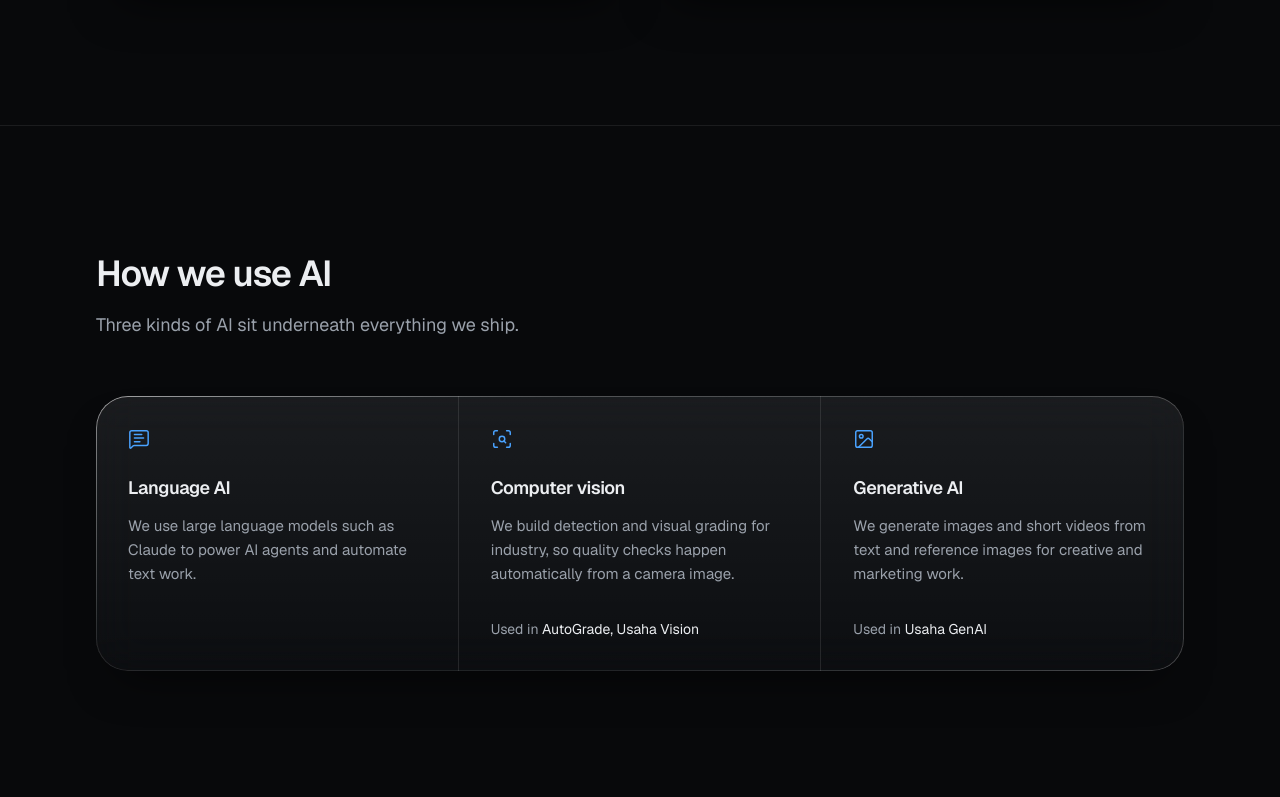
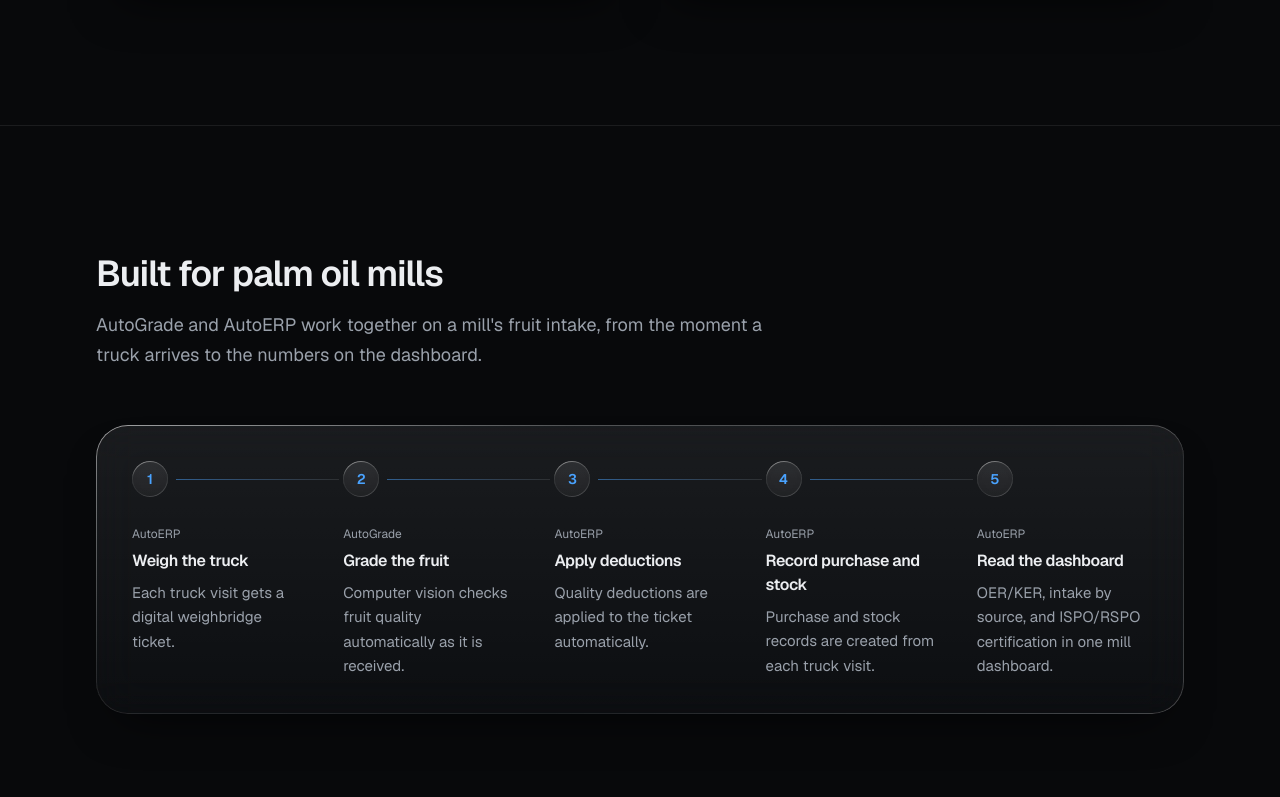
Before and after one commit to delta-anugrah/usaha-ai-landing-page, a Next.js app: page / in a window 1280 px wide. Shown: the part 2000-2797 px from the top of the page. Built offline with nearby package versions, Linux system fonts and the light colour scheme.

Commit message:
feat: palm oil mill flow, How we work, fuller footer; contact email support@usaha.ai

```diff
--- a/app/page.tsx
+++ b/app/page.tsx
@@ -2,6 +2,7 @@
 import { Capabilities } from "@/components/capabilities";
 import { Hero } from "@/components/hero";
 import { Navbar } from "@/components/navbar";
+import { PalmOil } from "@/components/palm-oil";
 import { Products } from "@/components/products";
 
 export default function Home() {
@@ -11,6 +12,7 @@
       <main id="main">
         <Hero />
         <Products />
+        <PalmOil />
         <Capabilities />
         <About />
         <Contact />
--- a/components/about-contact.tsx
+++ b/components/about-contact.tsx
@@ -1,11 +1,12 @@
+import type { ReactNode } from "react";
 import { MapPin } from "lucide-react";
-import { about, contact, site } from "@/content";
+import { about, contact, hero, nav, products, site } from "@/content";
 import { Logo } from "./logo";
 
 export function About() {
   return (
     <section id="about" aria-labelledby="about-heading" className="border-t border-line">
-      <div className="mx-auto grid max-w-6xl gap-10 px-5 py-24 sm:px-8 sm:py-32 lg:grid-cols-[1fr_1.6fr] lg:gap-16">
+      <div className="mx-auto grid max-w-6xl gap-10 px-5 pb-16 pt-24 sm:px-8 sm:pt-32 lg:grid-cols-[1fr_1.6fr] lg:gap-16">
         <div>
           <h2
             id="about-heading"
@@ -31,6 +32,18 @@
             <p key={p}>{p}</p>
           ))}
         </div>
+      </div>
+
+      <div className="mx-auto max-w-6xl px-5 pb-24 sm:px-8 sm:pb-32">
+        <h3 className="text-lg font-semibold tracking-tight text-fg">{about.principlesTitle}</h3>
+        <ul className="mt-6 grid gap-4 md:grid-cols-3">
+          {about.principles.map((item) => (
+            <li key={item.title} className="glass rounded-[28px] p-6 sm:p-7">
+              <h4 className="text-base font-semibold tracking-tight text-fg">{item.title}</h4>
+              <p className="mt-3 text-[15px] leading-relaxed text-muted">{item.body}</p>
+            </li>
+          ))}
+        </ul>
       </div>
     </section>
   );
@@ -77,13 +90,55 @@
   // Static export: the year is set at build time, so redeploy once a year.
   const year = new Date().getFullYear();
   return (
-    <footer className="border-t border-line">
-      <div className="mx-auto flex max-w-6xl flex-col gap-4 px-5 py-10 text-sm text-muted sm:flex-row sm:items-center sm:justify-between sm:px-8">
-        <Logo />
-        <p>
+    <footer className="border-t border-line text-sm">
+      <div className="mx-auto grid max-w-6xl gap-10 px-5 py-14 sm:grid-cols-2 sm:px-8 lg:grid-cols-[1.6fr_1fr_1fr_1fr]">
+        <div>
+          <Logo />
+          <p className="mt-4 max-w-xs leading-relaxed text-muted">{hero.headline}.</p>
+        </div>
+        <FooterColumn title="Products">
+          {products.map((p) => (
+            <li key={p.id}>
+              <a href="#products" className="text-muted transition-colors hover:text-fg">
+                {p.name}
+              </a>
+            </li>
+          ))}
+        </FooterColumn>
+        <FooterColumn title="Company">
+          {nav
+            .filter((item) => item.href !== "#products")
+            .map((item) => (
+              <li key={item.href}>
+                <a href={item.href} className="text-muted transition-colors hover:text-fg">
+                  {item.label}
+                </a>
+              </li>
+            ))}
+        </FooterColumn>
+        <FooterColumn title="Contact">
+          <li>
+            <a href={`mailto:${contact.email}`} className="text-muted transition-colors hover:text-fg">
+              {contact.email}
+            </a>
+          </li>
+          <li className="text-muted">{contact.location}</li>
+        </FooterColumn>
+      </div>
+      <div className="border-t border-line">
+        <p className="mx-auto max-w-6xl px-5 py-6 text-muted sm:px-8">
           © {year} {site.name}. All rights reserved.
         </p>
       </div>
     </footer>
   );
 }
+
+function FooterColumn({ title, children }: { title: string; children: ReactNode }) {
+  return (
+    <nav aria-label={title}>
+      <h2 className="font-medium text-fg">{title}</h2>
+      <ul className="mt-4 space-y-2.5">{children}</ul>
+    </nav>
+  );
+}
--- /dev/null
+++ b/components/palm-oil.tsx
@@ -0,0 +1,31 @@
+import { palmOil } from "@/content";
+import { Section } from "./section";
+
+/** Intake flow at a mill, step by step. Numbered because it is a real sequence. */
+export function PalmOil() {
+  return (
+    <Section id="palm-oil" title={palmOil.title} intro={palmOil.intro}>
+      <ol className="glass relative grid rounded-[32px] p-3 sm:p-4 lg:grid-cols-5">
+        {palmOil.steps.map((step, i) => (
+          <li key={step.title} className="relative flex gap-5 p-4 sm:p-5 lg:flex-col lg:gap-0">
+            {/* Connector to the next step: vertical on phones, horizontal on desktop. */}
+            {i < palmOil.steps.length - 1 && (
+              <span
+                aria-hidden
+                className="absolute left-[2.15rem] top-16 bottom-[-0.5rem] w-px bg-gradient-to-b from-accent/50 to-white/10 sm:left-[2.4rem] lg:left-16 lg:right-[-1rem] lg:top-[2.4rem] lg:bottom-auto lg:h-px lg:w-auto lg:bg-gradient-to-r"
+              />
+            )}
+            <span className="glass relative grid size-9 shrink-0 place-items-center rounded-full text-sm font-semibold text-accent">
+              {i + 1}
+            </span>
+            <div className="lg:mt-6">
+              <span className="text-xs text-muted">{step.product}</span>
+              <h3 className="mt-1 text-base font-semibold tracking-tight text-fg">{step.title}</h3>
+              <p className="mt-2 text-[15px] leading-relaxed text-muted">{step.body}</p>
+            </div>
+          </li>
+        ))}
+      </ol>
+    </Section>
+  );
+}
--- a/content.ts
+++ b/content.ts
@@ -43,6 +43,7 @@
 
 export const nav = [
   { label: "Products", href: "#products" },
+  { label: "Palm oil", href: "#palm-oil" },
   { label: "How we use AI", href: "#ai" },
   { label: "About", href: "#about" },
   { label: "Contact", href: "#contact" },
@@ -131,6 +132,46 @@
   },
 ];
 
+export type Step = {
+  title: string;
+  body: string;
+  /** Product that handles this step. */
+  product: string;
+};
+
+export const palmOil = {
+  title: "Built for palm oil mills",
+  intro:
+    "AutoGrade and AutoERP work together on a mill's fruit intake, from the moment a truck arrives to the numbers on the dashboard.",
+  steps: [
+    {
+      title: "Weigh the truck",
+      body: "Each truck visit gets a digital weighbridge ticket.",
+      product: "AutoERP",
+    },
+    {
+      title: "Grade the fruit",
+      body: "Computer vision checks fruit quality automatically as it is received.",
+      product: "AutoGrade",
+    },
+    {
+      title: "Apply deductions",
+      body: "Quality deductions are applied to the ticket automatically.",
+      product: "AutoERP",
+    },
+    {
+      title: "Record purchase and stock",
+      body: "Purchase and stock records are created from each truck visit.",
+      product: "AutoERP",
+    },
+    {
+      title: "Read the dashboard",
+      body: "OER/KER, intake by source, and ISPO/RSPO certification in one mill dashboard.",
+      product: "AutoERP",
+    },
+  ] satisfies Step[],
+};
+
 export const capabilitiesSection = {
   title: "How we use AI",
   intro: "Three kinds of AI sit underneath everything we ship.",
@@ -166,6 +207,21 @@
     "Usaha AI is an AI startup from Indonesia. We build practical AI products for businesses and industry, aimed at everyday work rather than demos.",
     "Our products cover sales outreach and palm oil mill operations. We also build our own platforms for vision AI and generative AI, so we can train, run, and improve the models behind them.",
   ],
+  principlesTitle: "How we work",
+  principles: [
+    {
+      title: "Start from the job",
+      body: "We begin with work people already do every day, like grading fruit or finding sales leads, and build the AI around it.",
+    },
+    {
+      title: "Run it ourselves",
+      body: "Our vision models are trained and served on our own servers, and our generative AI studio is private to us.",
+    },
+    {
+      title: "Build on proven tools",
+      body: "Where a solid foundation exists, we use it: ERPNext for AutoERP, large language models such as Claude for language work. Our effort goes into the parts specific to each industry.",
+    },
+  ],
   // TODO: set the year Usaha AI was founded, e.g. 2024. Hidden while null.
   foundedYear: null as number | null,
   location: "Indonesia", // TODO: add a city if you want, e.g. "Jakarta, Indonesia"
@@ -174,7 +230,6 @@
 export const contact = {
   title: "Contact",
   intro: "Questions, partnerships, or a product demo: send us an email.",
-  // TODO: confirm this inbox exists before going live.
-  email: "hello@usaha.ai",
+  email: "support@usaha.ai",
   location: about.location,
 };
```
